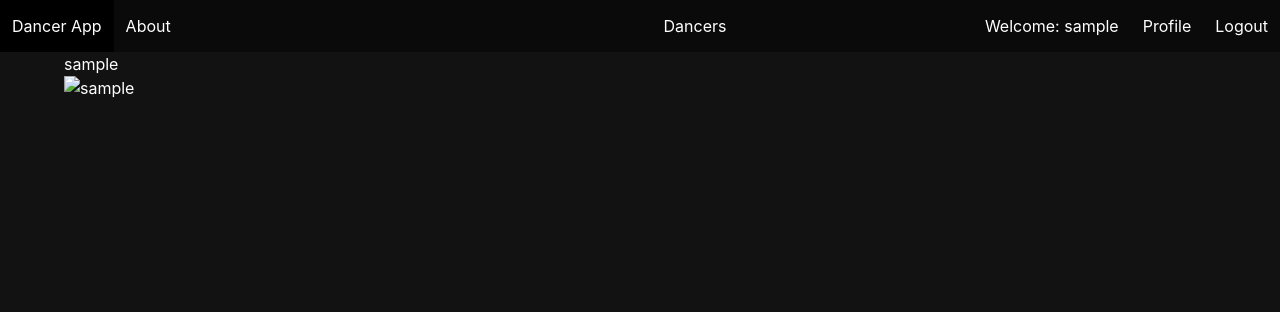
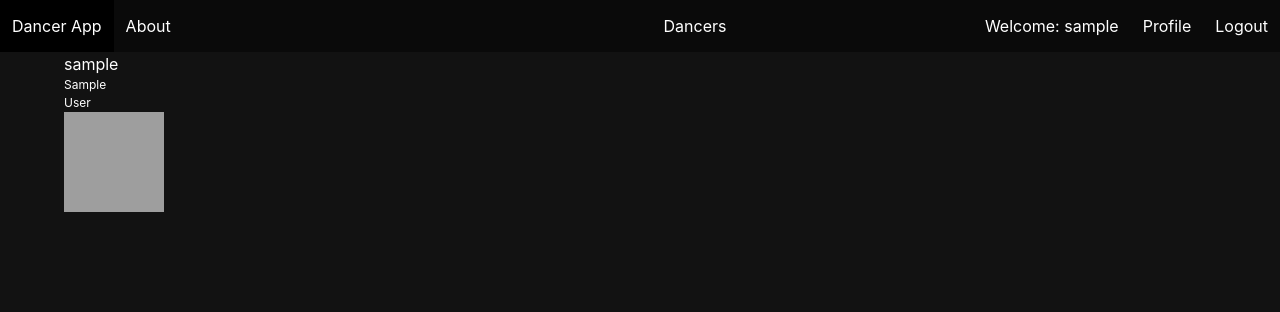
Before and after one commit to mdechavez5/dance_app, a Django app: page /profile/ in a window 1280 px wide. Shown: the top 312 px of the page. Run offline with Django 4.2, Linux system fonts and the light colour scheme; the visitor is signed in with stand-in values (Sample User, id 1); grey boxes are pictures that could not be loaded.

Commit message:
Creates a profile as a new user signs-up

```diff
--- a/main_app/apps.py
+++ b/main_app/apps.py
@@ -4,3 +4,6 @@ from django.apps import AppConfig
 class MainAppConfig(AppConfig):
     default_auto_field = 'django.db.models.BigAutoField'
     name = 'main_app'
+
+    def ready(self):
+        import main_app.signals
--- a/main_app/models.py
+++ b/main_app/models.py
@@ -21,7 +21,7 @@ class Profile(models.Model):
     user = models.OneToOneField(User, on_delete=models.CASCADE)
     profile_pic = models.ImageField(default='default.jpg',upload_to='profile_pics')
     bio = models.TextField()
-    location = CharField(max_length=100)
+    location = models.CharField(max_length=100)
 
     def __str__(self):
         return f"{self.user.username} Profile"
--- /dev/null
+++ b/main_app/signals.py
@@ -0,0 +1,12 @@
+from django.db.models.signals import post_save
+from django.contrib.auth.models import User
+from django.dispatch import receiver
+from .models import Profile
+
+@receiver(post_save, sender=User)
+def create_profile(sender, instance, created, **kwargs):
+    if created:
+        Profile.objects.create(user=instance)
+
+def save_profile(sender, instance, **kwargs):
+    instance.profile.save()
--- a/main_app/static/styles/main.css
+++ b/main_app/static/styles/main.css
@@ -33,3 +33,8 @@ h3 {
 p {
     font-size: 12px;
 }
+
+.profile_pic {
+    width: 100px;
+    height: 100px;
+}
--- a/main_app/templates/profile.html
+++ b/main_app/templates/profile.html
@@ -1,7 +1,10 @@
 {% extends 'base.html' %}
 {% block content %}
 <h1>{{ user.username }}</h1>
+<p>{{user.first_name}}</p>
+<p>{{user.last_name}}</p>
 <p>{{user.profile.bio}}</p>
+<p>{{user.profile.location}}</p>
 <!-- <p>{{user.profile.profile_pic}}</p> -->
-<img src="{{ user.profile.profile_pic.url }}" alt="{{ user.username }}">
+<img class="profile_pic" src="{{ user.profile.profile_pic.url }}" alt="{{ user.username }}">
 {% endblock %}
```
Also changed, not shown: main_app/migrations/0004_profile_location.py (added).
